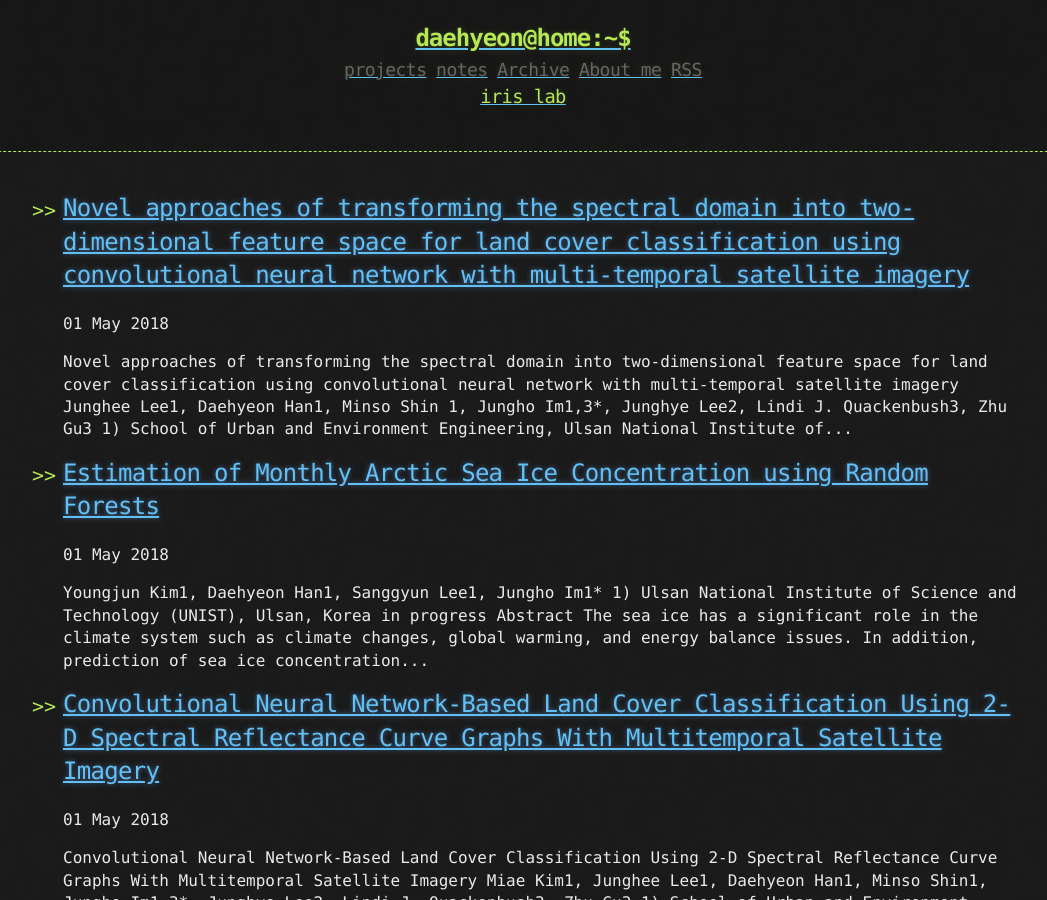
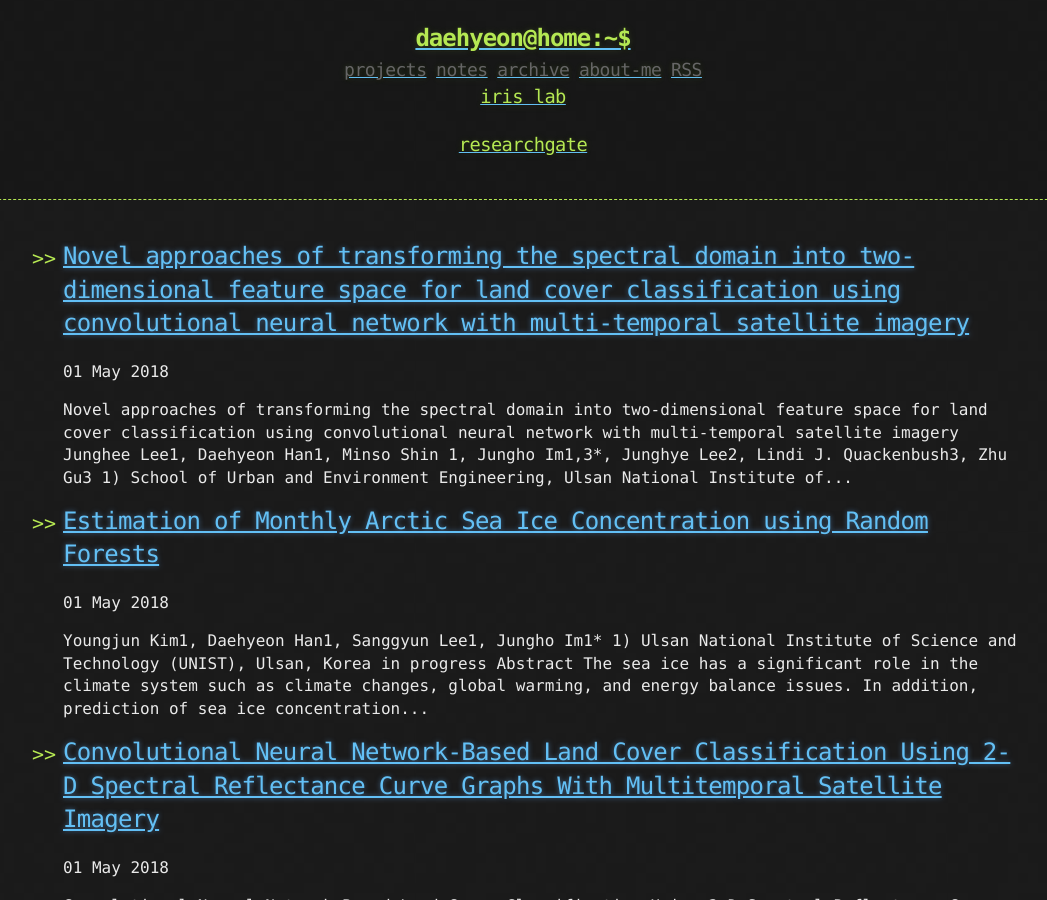
Before and after one commit to daehyeon-han/daehyeon-han.github.io, a Jekyll site: the page built from index.html, in a window 1280 px wide and 900 px high. Shown: the whole window, without its empty margins (117-1164 px from the left). Built offline with Jekyll 4.4.1, drawn with Linux system fonts in a browser that asks for light colours; the list of posts is cut into pages by our own code.

Commit message:
Update links.html

```diff
--- a/_includes/links.html
+++ b/_includes/links.html
@@ -1,6 +1,7 @@
 <a href="{{ "/projects" | prepend: site.baseurl | replace: '//', '/' }}"><h2 class="header-link">projects</h2></a>
 <a href="{{ "/notes" | prepend: site.baseurl | replace: '//', '/' }}"><h2 class="header-link">notes</h2></a>
-<a href="{{ "/archive" | prepend: site.baseurl | replace: '//', '/' }}"><h2 class="header-link">Archive</h2></a>
-<a href="{{ "/about" | prepend: site.baseurl | replace: '//', '/' }}"><h2 class="header-link">About me</h2></a>
+<a href="{{ "/archive" | prepend: site.baseurl | replace: '//', '/' }}"><h2 class="header-link">archive</h2></a>
+<a href="{{ "/about" | prepend: site.baseurl | replace: '//', '/' }}"><h2 class="header-link">about-me</h2></a>
 <a href="{{ "/atom.xml" | prepend: site.baseurl | replace: '//', '/' }}"><h2 class="header-link">RSS</h2></a>
 <a href="http://iris.unist.ac.kr/" target="_blank"><h3 class="discription">iris lab</h3></a>
+<a href="https://www.researchgate.net/profile/Daehyeon_Han" target="_blank"><h3 class="discription">researchgate</h3></a>
```
